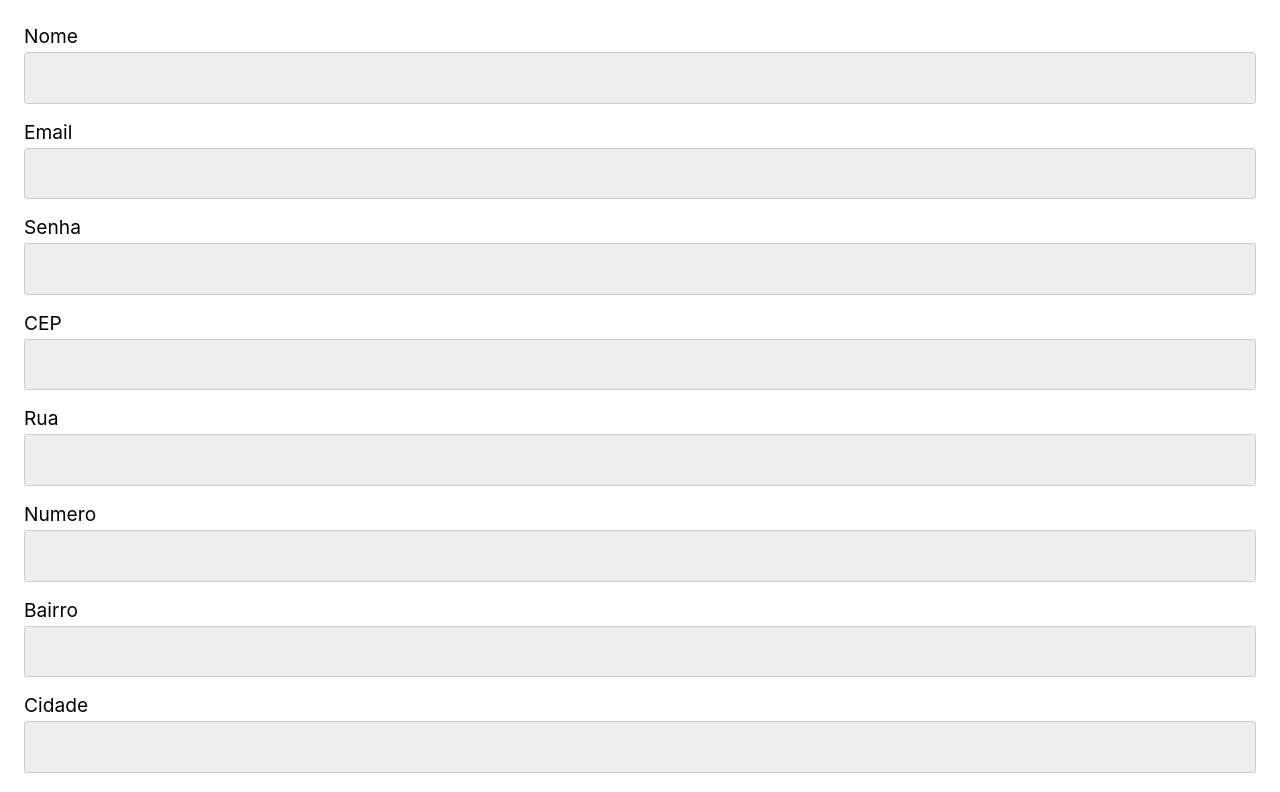
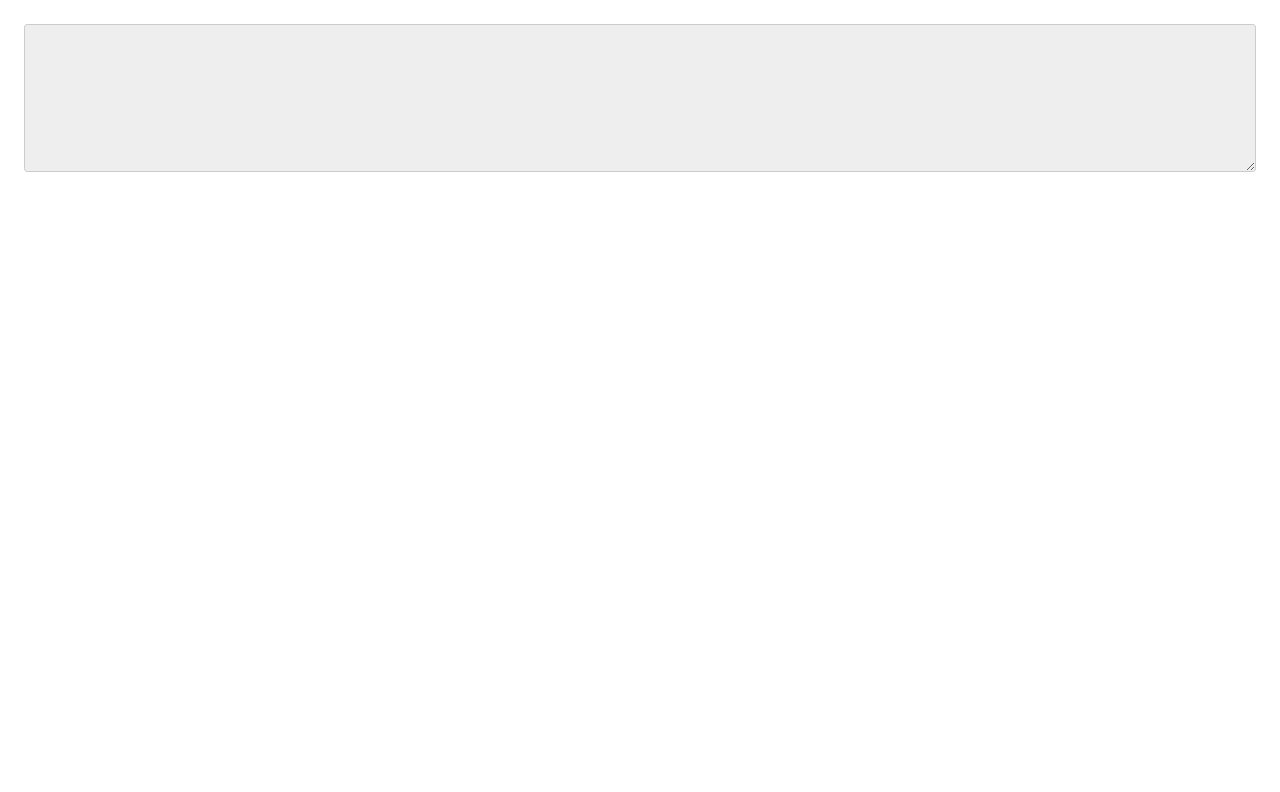
Before and after one commit to vtbrgt/react-completo-origamid, a React (Create React App) app in the folder forms/: page / in a window 1280 px wide. Shown: the top 792 px of the page. Built offline with nearby package versions, Linux system fonts and the light colour scheme.

Commit message:
textarea

```diff
--- /dev/null
+++ b/forms/src/Textarea.jsx
@@ -0,0 +1,15 @@
+import React from 'react';
+
+const Textarea = () => {
+  const [textarea, setTextarea] = React.useState('');
+
+  return (
+    <textarea
+      value={textarea}
+      onChange={({ target }) => setTextarea(target.value)}
+      rows="5"
+    />
+  );
+};
+
+export default Textarea;
--- a/forms/src/index.jsx
+++ b/forms/src/index.jsx
@@ -1,10 +1,10 @@
 import React from 'react';
 import ReactDOM from 'react-dom/client';
-import ExercicioInput from './ExercicioInput';
+import Textarea from './Textarea';
 
 const root = ReactDOM.createRoot(document.getElementById('root'));
 root.render(
   <React.StrictMode>
-    <ExercicioInput />
+    <Textarea />
   </React.StrictMode>
 );
```
